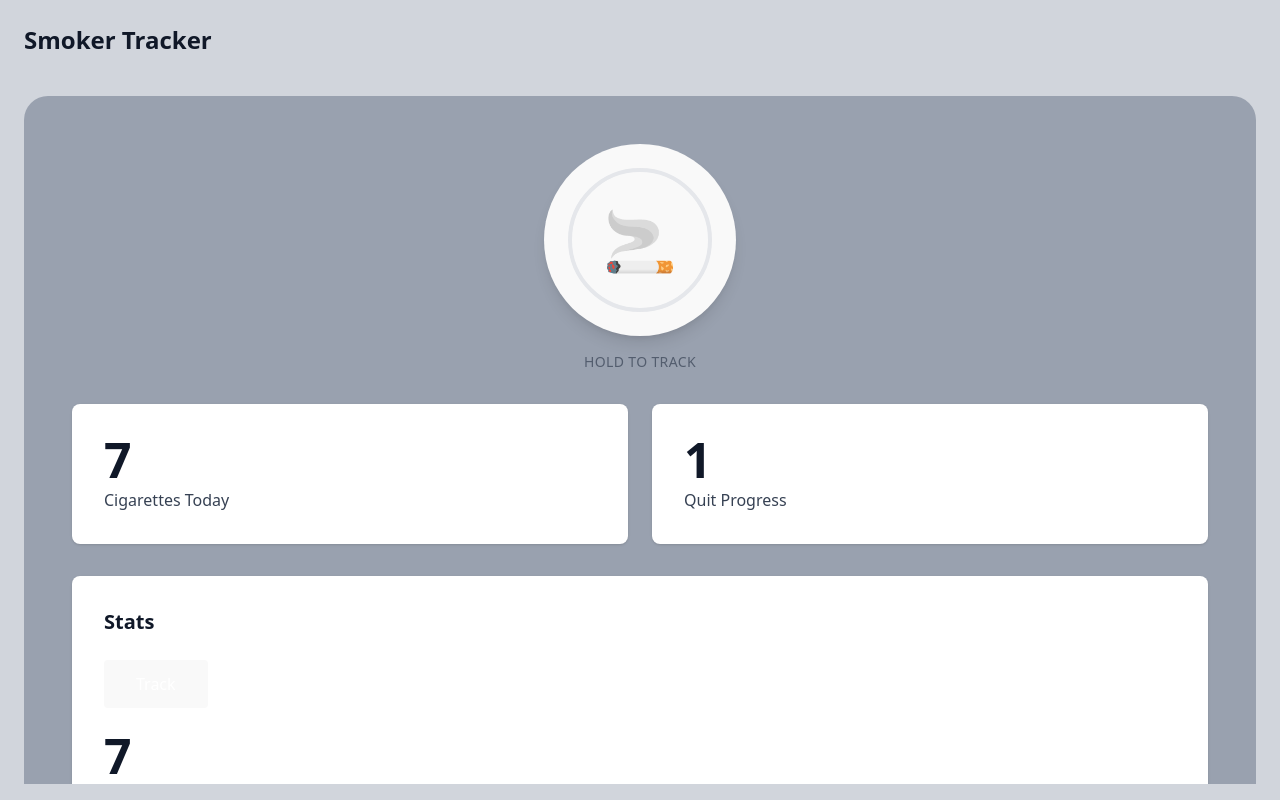
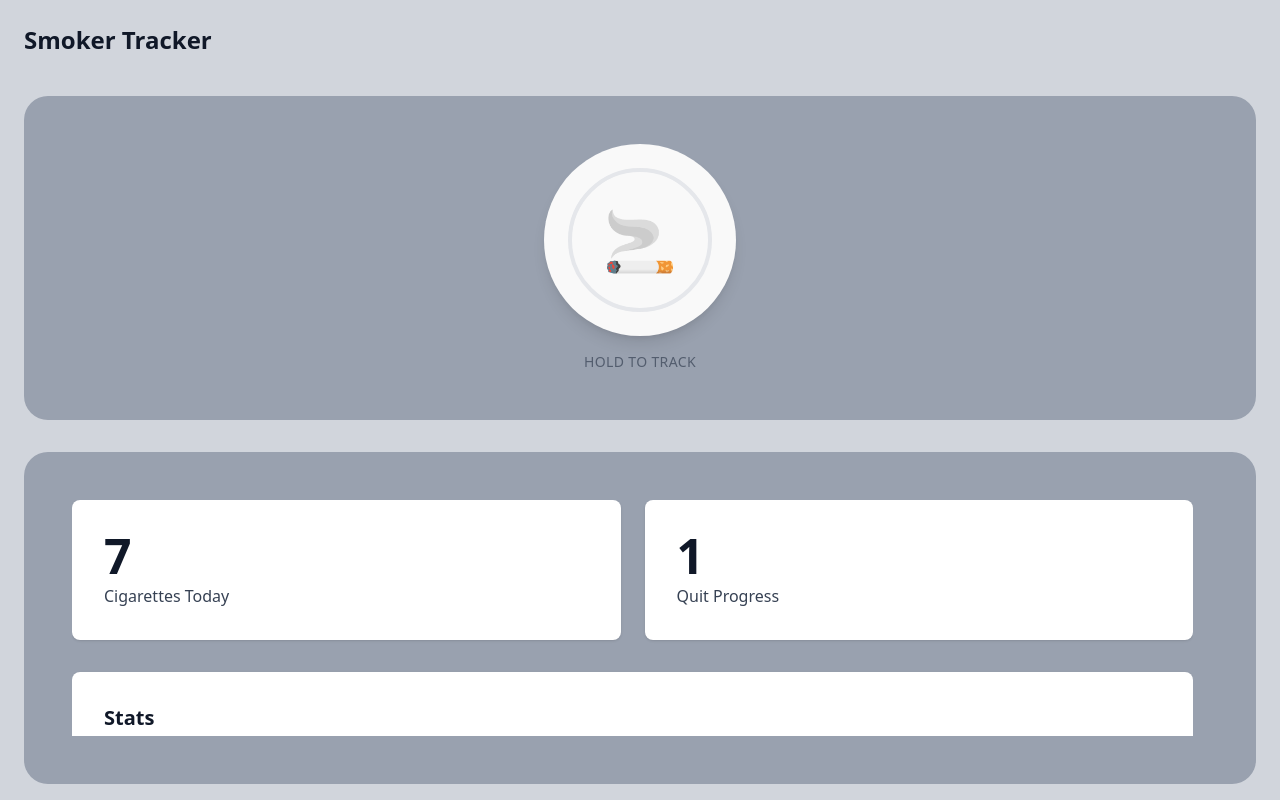
Before and after one commit to jeeforce/smoke-tracker, a React (Vite) app: page / in a window 1280 px wide. Built offline with nearby package versions, Linux system fonts and the light colour scheme.

Commit message:
chore: page layout and useHoldSmokeButton constant

```diff
--- a/src/App.tsx
+++ b/src/App.tsx
@@ -1,28 +1,29 @@
 import { HistoryGraph } from "./components/HistoryGraph";
 import { SmokeButton } from "./components/smoker-button/SmokeButton";
-import { Card, StatCard, Button, PageWrapper } from "./components/ui";
+import { Card, StatCard, Button } from "./components/ui";
 import HistoryIconSvg from "./assets/history-icon.svg";
+import { MainSection } from "./components/ui/MainSection";
 
 export const App = () => {
   return (
-    <div className='h-dvh w-screen bg-gray-300 overflow-hidden'>
+    <div className='h-dvh w-screen bg-gray-300 overflow-hidden flex flex-col'>
       <header className='flex items-center justify-between px-4 md:px-6 py-3 md:py-4 h-16 md:h-20 shrink-0'>
         <h1 className='text-xl md:text-2xl font-semibold text-gray-900'>
           Smoker Tracker
         </h1>
       </header>
 
-      <div className='h-[calc(100dvh-4rem)] md:h-[calc(100dvh-5rem)] w-full px-4 md:px-6 py-4'>
-        <div className='grid grid-cols-1 gap-4 md:gap-6 h-full w-full'>
-          <div className='lg:col-span-2 h-full overflow-y-auto'>
-            <PageWrapper>
-              <div className='flex flex-col items-center mb-6 md:mb-8 shrink-0'>
+      <MainSection className='shrink-0 '>
+        <div className='flex flex-col items-center'>
           <SmokeButton />
           <p className='text-center text-gray-700 text-xs md:text-sm font-medium mt-4 tracking-wide uppercase opacity-70'>
             Hold to track
           </p>
         </div>
+      </MainSection>
 
+      <MainSection className='flex-1 flex flex-col min-h-0'>
+        <div className='overflow-y-auto flex-1 [scrollbar-gutter:stable]'>
           <div className='grid grid-cols-2 gap-4 md:gap-6 mb-6 md:mb-8 shrink-0'>
             <StatCard value={7} label='Cigarettes Today' />
             <StatCard value={1} label='Quit Progress' />
@@ -44,10 +45,7 @@ export const App = () => {
 
               <div className='flex items-center justify-between flex-wrap gap-4 mb-6'>
                 <Button>History</Button>
-                    <Button
-                      variant='secondary'
-                      className='flex items-center gap-1'
-                    >
+                <Button variant='secondary' className='flex items-center gap-1'>
                   <img
                     src={HistoryIconSvg}
                     alt=''
@@ -61,10 +59,8 @@ export const App = () => {
               <HistoryGraph />
             </div>
           </Card>
-            </PageWrapper>
         </div>
-        </div>
-      </div>
+      </MainSection>
     </div>
   );
 };
--- a/src/components/smoker-button/hooks/useHoldSmokeButton.ts
+++ b/src/components/smoker-button/hooks/useHoldSmokeButton.ts
@@ -6,10 +6,14 @@ type Props = {
   holdInterval?: number;
 };
 
+const HOLD_DURATION_DEFAULT = 2000; // 2 seconds
+const HOLD_INTERVAL_DEFAULT = 16; // ~60 FPS
+const COMPLETION_DISPLAY_DURATION = 3000; // 3 seconds
+
 export const useHoldSmokeButton = ({
   onHoldComplete,
-  holdDuration = 2000,
-  holdInterval = 16,
+  holdDuration = HOLD_DURATION_DEFAULT,
+  holdInterval = HOLD_INTERVAL_DEFAULT,
 }: Props) => {
   const [isHolding, setIsHolding] = useState(false);
   const [progress, setProgress] = useState(0);
@@ -65,7 +69,7 @@ export const useHoldSmokeButton = ({
       setProgress(0);
       hasCompletedRef.current = false;
       resetTimeoutRef.current = null;
-    }, 3000); // Show completion for 3 seconds
+    }, COMPLETION_DISPLAY_DURATION); // Show completion for 3 seconds
   };
 
   useEffect(() => {
--- /dev/null
+++ b/src/components/ui/MainSection.tsx
@@ -0,0 +1,18 @@
+import type { FC, PropsWithChildren } from "react";
+
+type MainSectionProps = {
+  className?: string;
+};
+
+export const MainSection: FC<PropsWithChildren<MainSectionProps>> = ({
+  children,
+  className,
+}) => {
+  return (
+    <div
+      className={` bg-gray-400 rounded-3xl p-6 md:p-10 lg:p-12 mx-4 md:mx-6 my-4 ${className}`}
+    >
+      {children}
+    </div>
+  );
+};
--- a/src/components/ui/PageWrapper.tsx
+++ /dev/null
@@ -1,9 +0,0 @@
-import type { FC, PropsWithChildren } from "react";
-
-export const PageWrapper: FC<PropsWithChildren> = ({ children }) => {
-  return (
-    <div className='bg-gray-400 rounded-3xl p-6 md:p-10 lg:p-12 min-h-full flex flex-col'>
-      {children}
-    </div>
-  );
-};
--- a/src/components/ui/index.ts
+++ b/src/components/ui/index.ts
@@ -1,4 +1,3 @@
 export { Card } from "./Card";
 export { StatCard } from "./StatCard";
 export { Button } from "./Button";
-export { PageWrapper } from "./PageWrapper";
```
Lines whose indentation alone changed are shown as unchanged.
